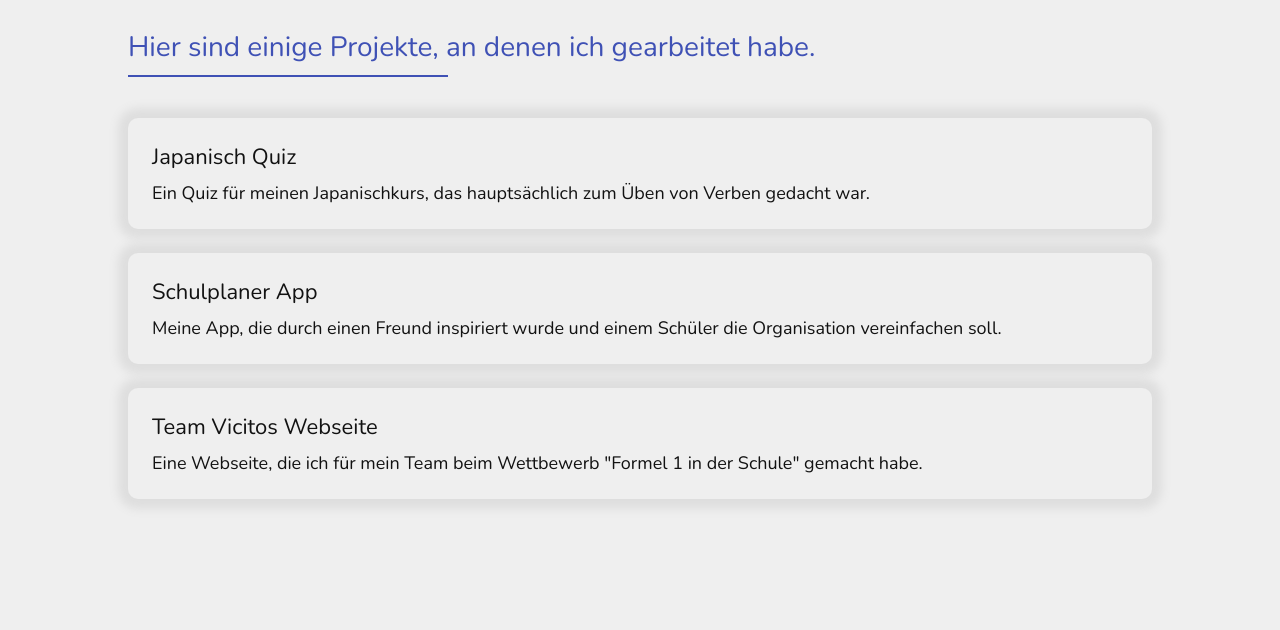
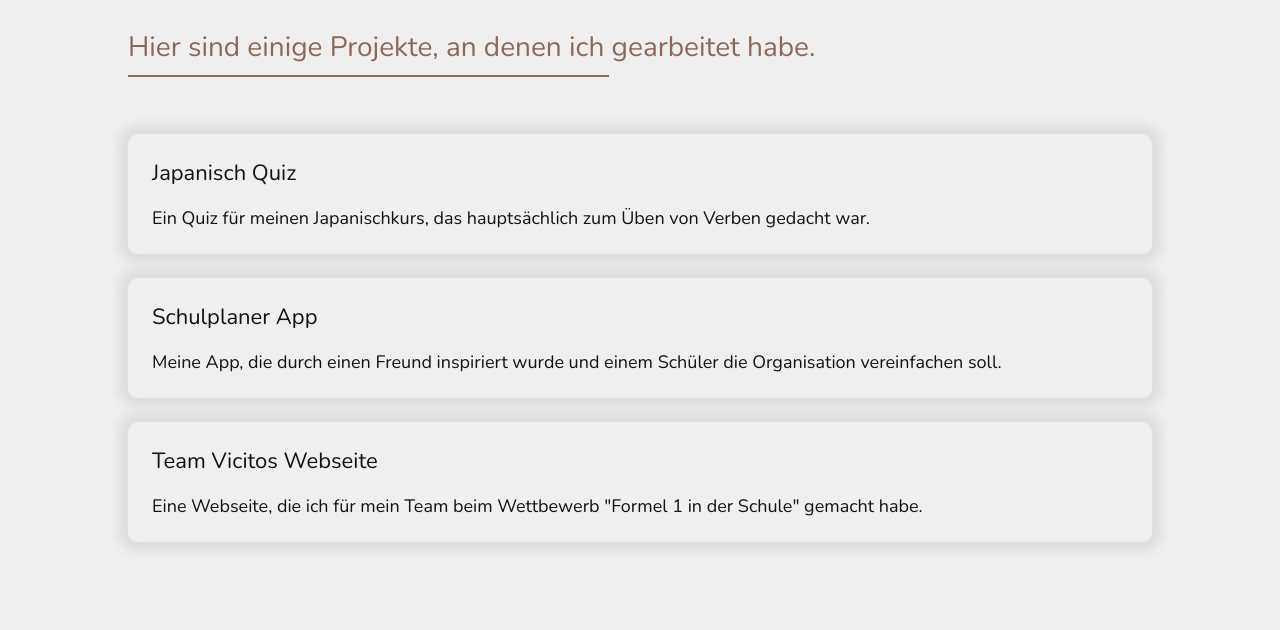
Before and after one commit to davidpkj/davidpkj.github.io, a plain HTML site: page index.html in a window 1280 px wide. Shown: the part 340-970 px from the top of the page. Drawn offline with nearby package versions, Linux system fonts and the light colour scheme.

Commit message:
Kunst & Braun

```diff
--- a/index.html
+++ b/index.html
@@ -17,10 +17,10 @@
     <img src="https://avatars2.githubusercontent.com/u/54248076?s=460&u=633afc396d2ecb953c58c1214339033f5967a7c2&v=4" alt="Profilbild">
     <div class="about-content">
       <p>Hallo! Mein Name ist David Penkowoj. Ich bin ein Schüler, der an Computersoftware und -systemen interessiert ist. Ich programmiere in meiner Freizeit, um Probleme zu lösen, oder verschiedenste Aufgaben zu vereinfachen.</p>
-      <p>Viele meiner Projekte sind Quelloffen und können auf meinem <a href="https://github.com/davidpkj">GitHub</a> angesehen werden.</p>
+      <p>Viele meiner Projekte sind Quelloffen und können auf meinem <a href="https://github.com/davidpkj/">GitHub</a> angesehen werden.</p>
     </div>
   </div>
-  <h1>Hier sind einige Projekte, an denen ich gearbeitet habe.</p>
+  <h1>Hier sind einige Projekte, an denen ich gearbeitet habe.</h1>
   <div class="card-wrapper wrapper">
     <a class="card" href="japanisch-quiz.html">
       <p class="card-title">Japanisch Quiz</p>
--- a/styles/index.css
+++ b/styles/index.css
@@ -46,21 +46,22 @@ p a:focus::after, p a:hover::after {
 }
 
 h1 {
-  display: block;
+  display: inline-block;
   position: relative;
 
   padding: 1em 0;
   font-size: 28px;
+  width: fit-content;
   font-weight: normal;
   color: var(--primary);
 }
 
-h1::after {
+h1::before {
   position: absolute;
 
   left: 0;
   top: 75px;
-  width: 25vw;
+  width: 70%;
   height: 2px;
   content: "";
   background-color: var(--primary);
@@ -93,6 +94,16 @@ img {
 
 .wrapper {
   padding-top: 1em;
+}
+
+.vertical {
+  display: flex;
+
+  justify-content: space-between;
+}
+
+.vertical a {
+  width: 49%;
 }
 
 /* CARDS */
@@ -132,6 +143,10 @@ img {
   transition: all 0.3s;
 }
 
+.card-description {
+  margin-top: 0.5em;
+}
+
 /* RESPONSIVENESS */
 @media only screen and (max-width: 860px) {
   img {
--- a/styles/style.css
+++ b/styles/style.css
@@ -4,8 +4,8 @@
 /* GENERAL STUFF */
 :root {
   --text: #121212;
-  --primary: #3F51B5;
-  --select: #5C6BC0;
+  --primary: #8C6957;
+  --select: #b18974;
   --disabled: #AAAAAA;
   --background: #EFEFEF;
   --highlight: #E7E7E7;
@@ -13,7 +13,7 @@
 }
 
 ::selection {
-  color: var(--background);
+  color: #CCCCCC;
   background-color: var(--select);
 }
 
```
Also changed, not shown: 1 other file. Lines whose indentation alone changed are shown as unchanged.
